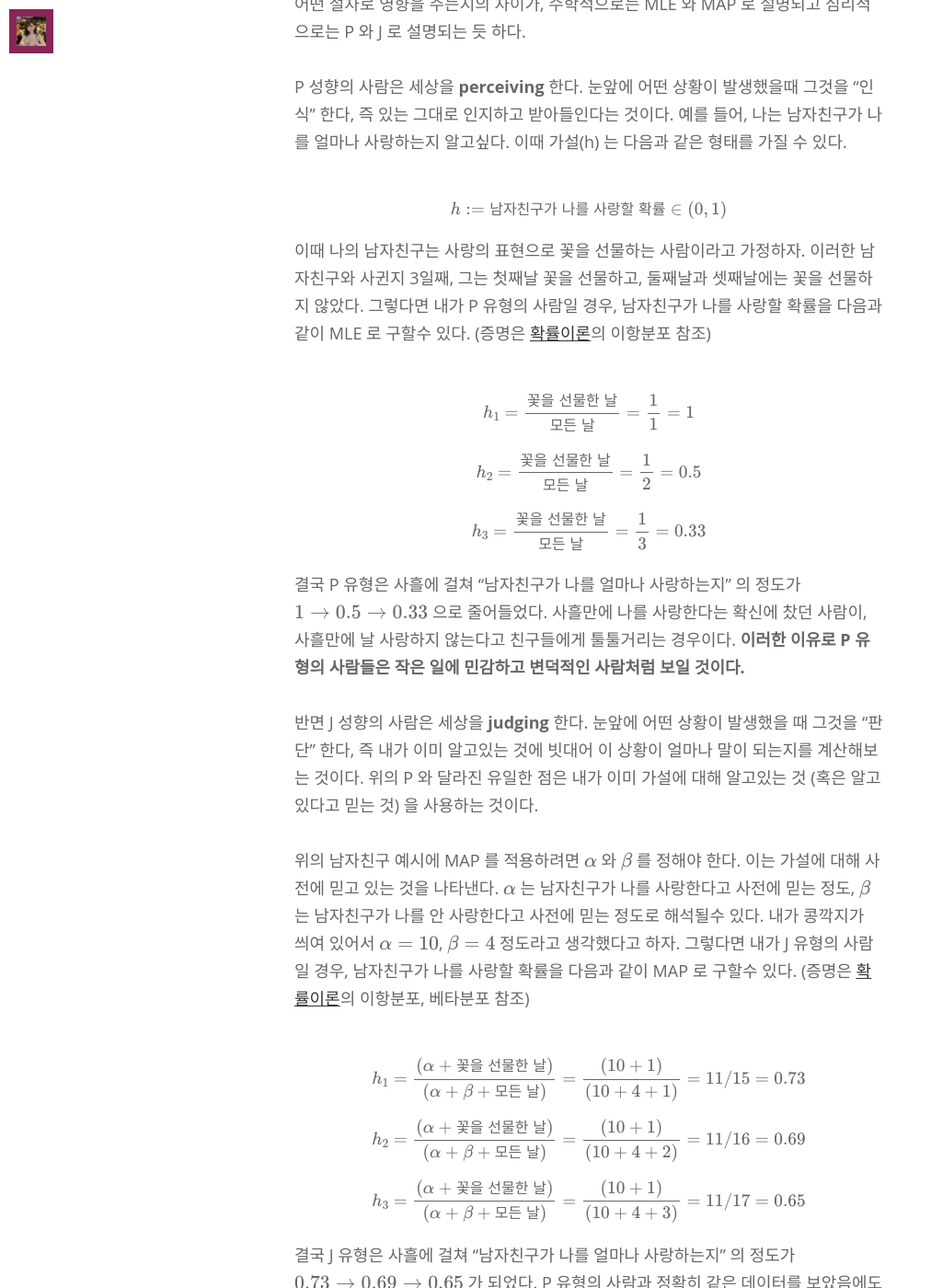
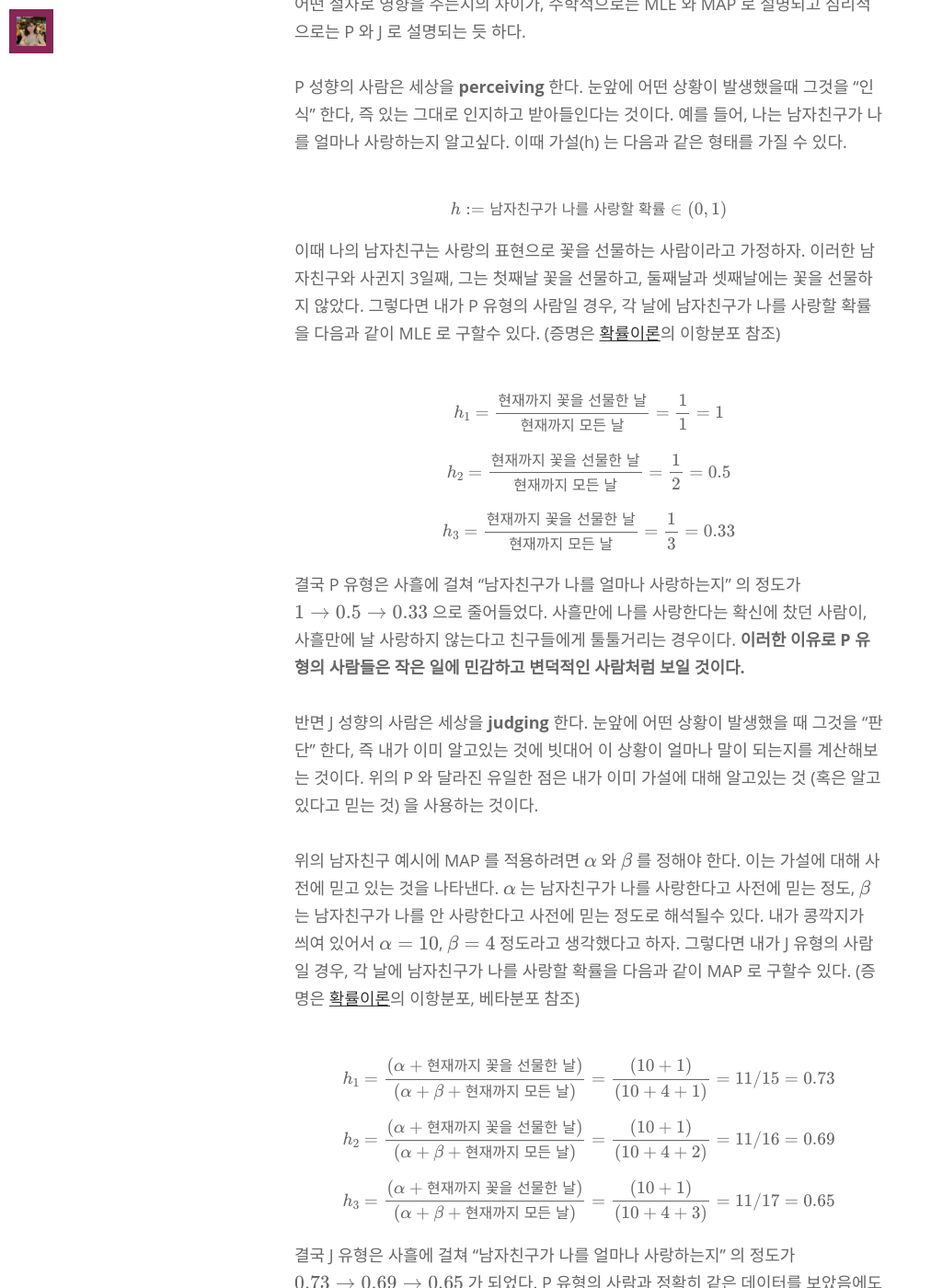
Before and after one commit to minniie/minniie.github.io, a Jekyll site: the page built from _posts/2021-08-04-post3.markdown, in a window 1280 px wide and 1400 px high, scrolled down 1731 px. Shown: the whole window at 92% size, without its empty margins (0-1012 px from the left). Built offline with Jekyll 4.4.1, drawn with Linux system fonts in a browser that asks for light colours; nearby versions of some CDN libraries; some web fonts are replaced.

Commit message:
Update 2021-08-04-post3.markdown

```diff
--- a/_posts/2021-08-04-post3.markdown
+++ b/_posts/2021-08-04-post3.markdown
@@ -20,25 +20,25 @@ P 성향의 사람은 세상을 **perceiving** 한다. 눈앞에 어떤 상황
 
 $$ h : = \text{남자친구가 나를 사랑할 확률} \in (0,1) $$
 
-이때 나의 남자친구는 사랑의 표현으로 꽃을 선물하는 사람이라고 가정하자. 이러한 남자친구와 사귄지 3일째, 그는 첫째날 꽃을 선물하고, 둘째날과 셋째날에는 꽃을 선물하지 않았다. 그렇다면 내가 P 유형의 사람일 경우, 남자친구가 나를 사랑할 확률을 다음과 같이 MLE 로 구할수 있다. (증명은 [확률이론](https://minniie.github.io/%ED%99%95%EB%A5%A0/2021/07/27/probability.html)의 이항분포 참조)
+이때 나의 남자친구는 사랑의 표현으로 꽃을 선물하는 사람이라고 가정하자. 이러한 남자친구와 사귄지 3일째, 그는 첫째날 꽃을 선물하고, 둘째날과 셋째날에는 꽃을 선물하지 않았다. 그렇다면 내가 P 유형의 사람일 경우, 각 날에 남자친구가 나를 사랑할 확률을 다음과 같이 MLE 로 구할수 있다. (증명은 [확률이론](https://minniie.github.io/%ED%99%95%EB%A5%A0/2021/07/27/probability.html)의 이항분포 참조)
 
-$$ h_1 = \frac{\text{꽃을 선물한 날}}{\text{모든 날}} = \frac{1}{1} = 1 $$
+$$ h_1 = \frac{\text{현재까지 꽃을 선물한 날}}{\text{현재까지 모든 날}} = \frac{1}{1} = 1 $$
 
-$$ h_2 = \frac{\text{꽃을 선물한 날}}{\text{모든 날}} = \frac{1}{2} = 0.5 $$
+$$ h_2 = \frac{\text{현재까지 꽃을 선물한 날}}{\text{현재까지 모든 날}} = \frac{1}{2} = 0.5 $$
 
-$$ h_3 = \frac{\text{꽃을 선물한 날}}{\text{모든 날}} = \frac{1}{3} = 0.33 $$
+$$ h_3 = \frac{\text{현재까지 꽃을 선물한 날}}{\text{현재까지 모든 날}} = \frac{1}{3} = 0.33 $$
 
 결국 P 유형은 사흘에 걸쳐 “남자친구가 나를 얼마나 사랑하는지” 의 정도가 $1 \rightarrow 0.5 \rightarrow 0.33$ 으로 줄어들었다. 사흘만에 나를 사랑한다는 확신에 찼던 사람이, 사흘만에 날 사랑하지 않는다고 친구들에게 툴툴거리는 경우이다. **이러한 이유로 P 유형의 사람들은 작은 일에 민감하고 변덕적인 사람처럼 보일 것이다.**
 
 반면 J 성향의 사람은 세상을 **judging** 한다. 눈앞에 어떤 상황이 발생했을 때 그것을 “판단” 한다, 즉 내가 이미 알고있는 것에 빗대어 이 상황이 얼마나 말이 되는지를 계산해보는 것이다. 위의 P 와 달라진 유일한 점은 내가 이미 가설에 대해 알고있는 것 (혹은 알고 있다고 믿는 것) 을 사용하는 것이다.
 
-위의 남자친구 예시에 MAP 를 적용하려면 $\alpha$ 와 $\beta$ 를 정해야 한다. 이는 가설에 대해 사전에 믿고 있는 것을 나타낸다. $\alpha$ 는 남자친구가 나를 사랑한다고 사전에 믿는 정도, $\beta$ 는 남자친구가 나를 안 사랑한다고 사전에 믿는 정도로 해석될수 있다. 내가 콩깍지가 씌여 있어서 $\alpha = 10$, $\beta = 4$ 정도라고 생각했다고 하자. 그렇다면 내가 J 유형의 사람일 경우, 남자친구가 나를 사랑할 확률을 다음과 같이 MAP 로 구할수 있다. (증명은 [확률이론](https://minniie.github.io/%ED%99%95%EB%A5%A0/2021/07/27/probability.html)의 이항분포, 베타분포 참조)
+위의 남자친구 예시에 MAP 를 적용하려면 $\alpha$ 와 $\beta$ 를 정해야 한다. 이는 가설에 대해 사전에 믿고 있는 것을 나타낸다. $\alpha$ 는 남자친구가 나를 사랑한다고 사전에 믿는 정도, $\beta$ 는 남자친구가 나를 안 사랑한다고 사전에 믿는 정도로 해석될수 있다. 내가 콩깍지가 씌여 있어서 $\alpha = 10$, $\beta = 4$ 정도라고 생각했다고 하자. 그렇다면 내가 J 유형의 사람일 경우, 각 날에 남자친구가 나를 사랑할 확률을 다음과 같이 MAP 로 구할수 있다. (증명은 [확률이론](https://minniie.github.io/%ED%99%95%EB%A5%A0/2021/07/27/probability.html)의 이항분포, 베타분포 참조)
 
-$$ h_1 = \frac{(\alpha + \text{꽃을 선물한 날})}{(\alpha + \beta + \text{모든 날})} = \frac{(10 + 1)}{(10+4+1)} = 11/15 = 0.73 $$
+$$ h_1 = \frac{(\alpha + \text{현재까지 꽃을 선물한 날})}{(\alpha + \beta + \text{현재까지 모든 날})} = \frac{(10 + 1)}{(10+4+1)} = 11/15 = 0.73 $$
 
-$$ h_2 = \frac{(\alpha + \text{꽃을 선물한 날})}{(\alpha + \beta + \text{모든 날})}= \frac{(10 + 1)}{(10+4+2)} = 11/16 = 0.69 $$
+$$ h_2 = \frac{(\alpha + \text{현재까지 꽃을 선물한 날})}{(\alpha + \beta + \text{현재까지 모든 날})}= \frac{(10 + 1)}{(10+4+2)} = 11/16 = 0.69 $$
 
-$$ h_3 = \frac{(\alpha + \text{꽃을 선물한 날})}{(\alpha + \beta + \text{모든 날})} = \frac{(10 + 1)}{(10+4+3)} = 11/17 = 0.65 $$
+$$ h_3 = \frac{(\alpha + \text{현재까지 꽃을 선물한 날})}{(\alpha + \beta + \text{현재까지 모든 날})} = \frac{(10 + 1)}{(10+4+3)} = 11/17 = 0.65 $$
 
 결국 J 유형은 사흘에 걸쳐 “남자친구가 나를 얼마나 사랑하는지” 의 정도가 $0.73 \rightarrow 0.69 \rightarrow 0.65$ 가 되었다. P 유형의 사람과 정확히 같은 데이터를 보았음에도 불구하고, 남자친구의 사랑을 아직 강하게 믿고 있다. 콩깍지가 단단히 씌인 것이다. **이러한 이유로 J 유형의 사람들은 한번 머릿속에 꽂힌 생각을 잘 바꾸지 않는 사람처럼 보일 것이다.**
 
```
